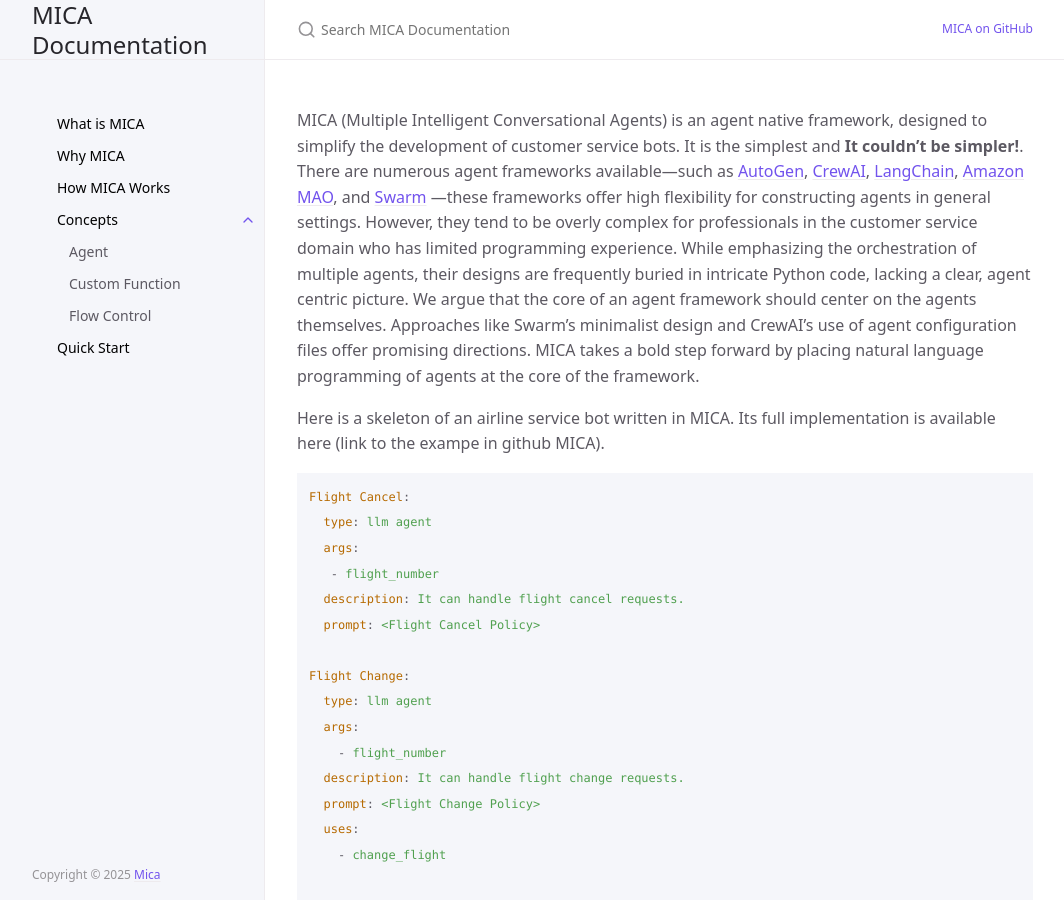
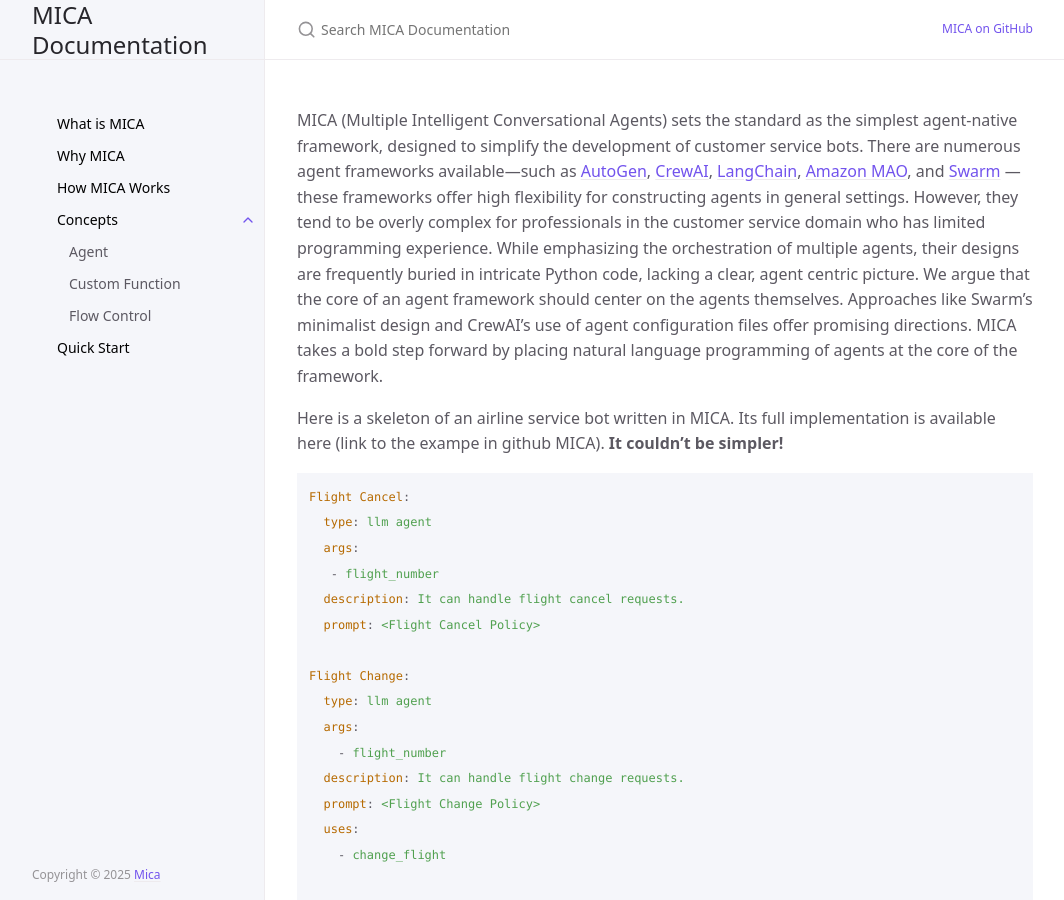
Before and after one commit to Mica-labs/Mica-labs.github.io, a Jekyll site: the page built from index.md, in a window 1280 px wide and 900 px high. Shown: the whole window, without its empty margins (107-1171 px from the left). Built offline with Jekyll 4.4.1, drawn with Linux system fonts in a browser that asks for light colours; cached includes are drawn as plain includes.

Commit message:
Update index.md

````diff
--- a/index.md
+++ b/index.md
@@ -6,10 +6,10 @@ description: "The Enterprise Level Agentic Solution"
 permalink: /
 ---
 
-MICA (Multiple Intelligent Conversational Agents) is an agent native framework, designed to simplify the development of customer service bots. It is the simplest and **It couldn't be simpler!**. There are numerous agent frameworks available—such as [AutoGen](https://github.com/microsoft/autogen), [CrewAI](https://github.com/crewAIInc/crewAI), [LangChain](https://github.com/langchain-ai/langchain), [Amazon MAO](https://github.com/awslabs/multi-agent-orchestrator), and [Swarm](https://github.com/openai/swarm) —these frameworks offer high flexibility for constructing agents in general settings. However, they tend to be overly complex for professionals in the customer service domain who has limited programming experience.
+MICA (Multiple Intelligent Conversational Agents) sets the standard as the simplest agent-native framework, designed to simplify the development of customer service bots. There are numerous agent frameworks available—such as [AutoGen](https://github.com/microsoft/autogen), [CrewAI](https://github.com/crewAIInc/crewAI), [LangChain](https://github.com/langchain-ai/langchain), [Amazon MAO](https://github.com/awslabs/multi-agent-orchestrator), and [Swarm](https://github.com/openai/swarm) —these frameworks offer high flexibility for constructing agents in general settings. However, they tend to be overly complex for professionals in the customer service domain who has limited programming experience.
 While emphasizing the orchestration of multiple agents, their designs are frequently buried in intricate Python code, lacking a clear, agent centric picture. We argue that the core of an agent framework should center on the agents themselves. Approaches like Swarm’s minimalist design and CrewAI’s use of agent configuration files offer promising directions.  MICA takes a bold step forward by placing natural language programming of agents at the core of the framework.
 
-Here is a skeleton of an airline service bot written in MICA. Its full implementation is available here (link to the exampe in github MICA).
+Here is a skeleton of an airline service bot written in MICA. Its full implementation is available here (link to the exampe in github MICA). **It couldn't be simpler!**
 
 ```yaml
 Flight Cancel:
````
